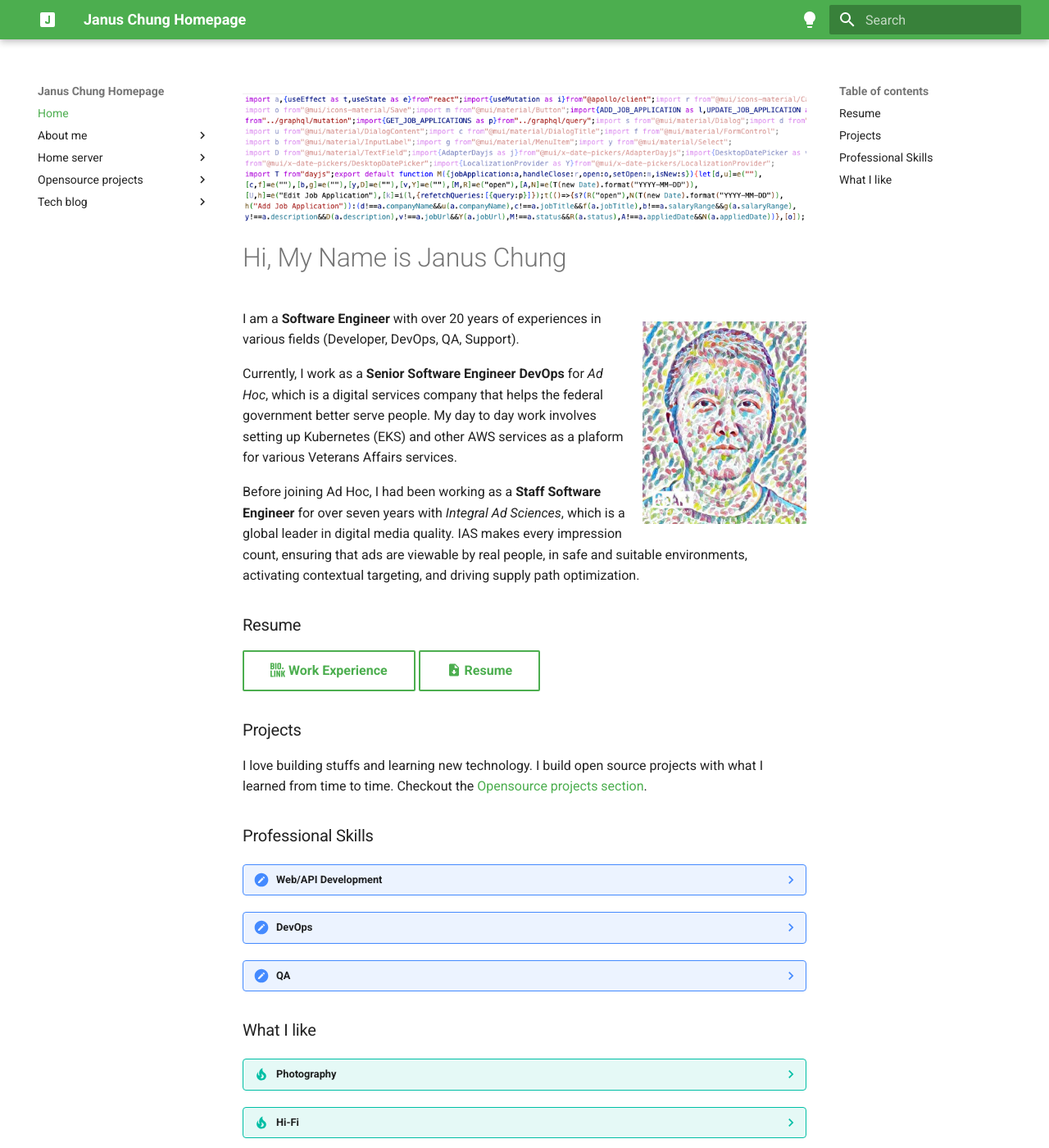
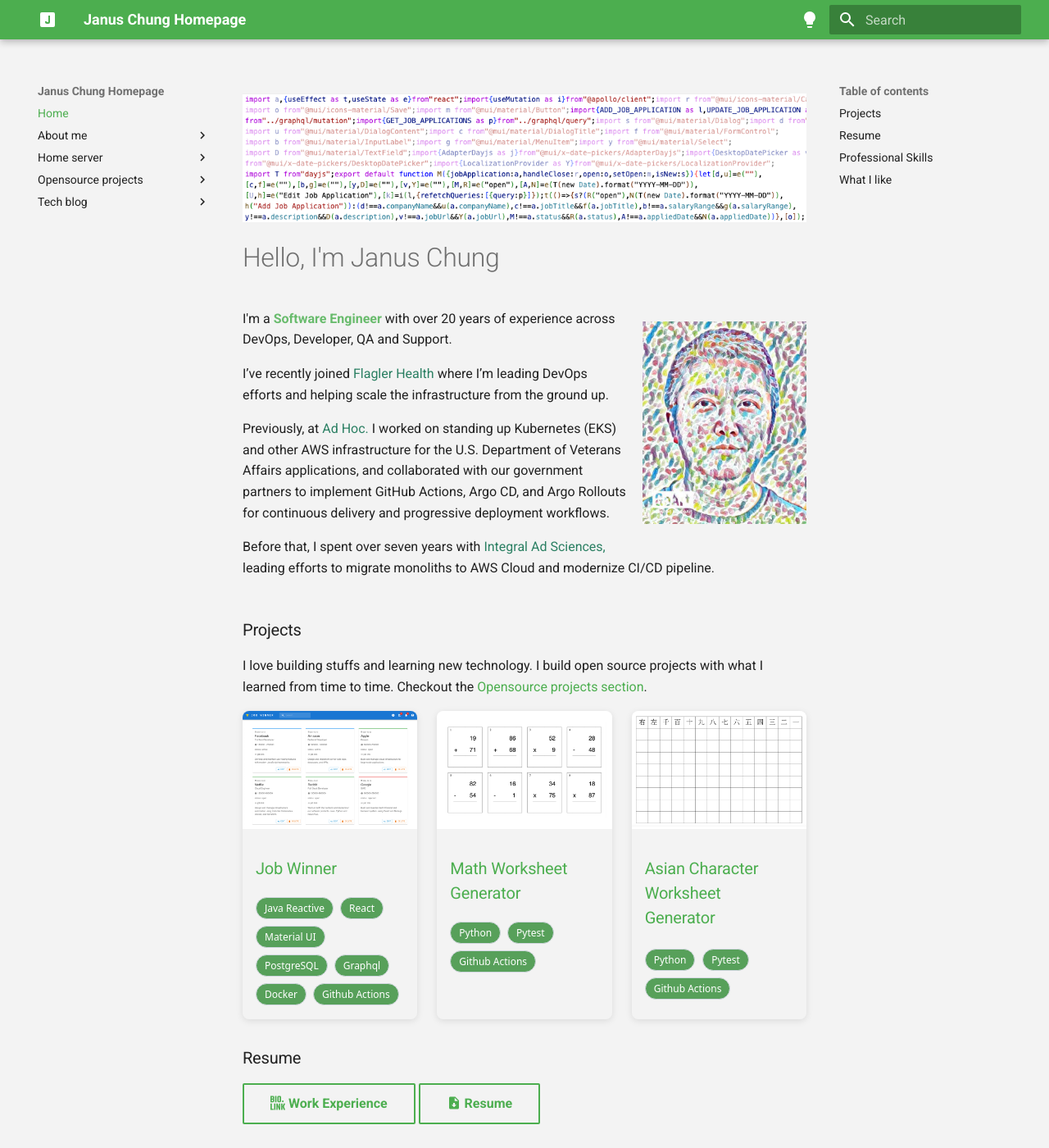
Before and after one commit to januschung/januschung.github.io, an MkDocs documentation site: the page built from docs/index.md, in a window 1280 px wide and 1400 px high. Shown: the whole window at 82% size. Built offline with MkDocs 1.6.1 and Material for MkDocs 9.7.7, drawn with Linux system fonts in a browser that asks for light colours.

Commit message:
update index (#43)

```diff
--- a/docs/index.md
+++ b/docs/index.md
@@ -1,35 +1,92 @@
 ![banner](./assets/light_banner.png#only-light)
 ![banner](./assets/dark_banner.png#only-dark)
-# Hi, My Name is Janus Chung
+# Hello, I'm Janus Chung
 ![banner](./assets/light_profile.jpg#only-light){ align=right width="200" }
 ![banner](./assets/dark_profile.png#only-dark){ align=right width="200" }
-I am a __Software Engineer__ with over 20 years of experiences in various fields (Developer, DevOps, QA, Support).
 
-Currently, I work as a __Senior Software Engineer DevOps__ for _Ad Hoc_, which is a digital services company that helps the federal government better serve people. My day to day work involves setting up Kubernetes (EKS) and other AWS services as a plaform for various Veterans Affairs services.
+<div class="hero-text">
+I'm a <strong>Software Engineer</strong> with over 20 years of experience across DevOps, Developer, QA and Support.
+</div>
 
-Before joining Ad Hoc, I had been working as a __Staff Software Engineer__ for over seven years with _Integral Ad Sciences_, which is a global leader in digital media quality. IAS makes every impression count, ensuring that ads are viewable by real people, in safe and suitable environments, activating contextual targeting, and driving supply path optimization.
+<div class="hero-text">
+I’ve recently joined
+  <span class="tooltip">Flagler Health
+    <span class="tooltip-text">Flagler Health empowers providers by leveraging the power of AI to help provide clinical and back-office support</span>
+  </span>
+where I’m leading DevOps efforts and helping scale the infrastructure from the ground up.
+</div>
 
+
+<div class="hero-text">
+Previously, at
+  <span class="tooltip">Ad Hoc.
+    <span class="tooltip-text">a digital services company that helps the federal government better serve people</span>
+  </span>
+ I worked on standing up Kubernetes (EKS) and other AWS infrastructure for the U.S. Department of Veterans Affairs applications, and collaborated with our government partners to implement GitHub Actions, Argo CD, and Argo Rollouts for continuous delivery and progressive deployment workflows.
+</div>
+
+<div class="hero-text">
+Before that, I spent over seven years with
+  <span class="tooltip">
+    Integral Ad Sciences,
+    <span class="tooltip-text">a global leader in digital media quality. IAS makes every impression count, ensuring that ads are viewable by real people, in safe and suitable environments, activating contextual targeting, and driving supply path optimization.</span>
+  </span>
+leading efforts to migrate monoliths to AWS Cloud and modernize CI/CD pipeline.
+</div>
+
+### Projects
+
+I love building stuffs and learning new technology. I build open source projects with what I learned from time to time. Checkout the [Opensource projects section](opensource-projects/asian-character-worksheet-generator).
+
+<div class="card-grid">
+
+  <div class="card">
+    <a class="card-link" href="./opensource-projects/job-winner/">
+      <img class="card-media" src="./assets/job-winner.png" alt="Job Winner">
+      <div class="card-content">
+        <h3 class="card-title">Job Winner</h3>
+        <span class="skill-pill">Java Reactive</span>
+        <span class="skill-pill">React</span>
+        <span class="skill-pill">Material UI</span>
+        <span class="skill-pill">PostgreSQL</span>
+        <span class="skill-pill">Graphql</span>
+        <span class="skill-pill">Docker</span>
+        <span class="skill-pill">Github Actions</span>
+      </div>
+    </a>
+  </div>
+  <div class="card">
+    <a class="card-link" href="./opensource-projects/math-worksheet-generator/">
+      <img class="card-media" src="./assets/math-worksheet-generator.png" alt="Math Worksheet Generator">
+      <div class="card-content">
+        <h3 class="card-title">Math Worksheet Generator</h3>
+        <span class="skill-pill">Python</span>
+        <span class="skill-pill">Pytest</span>
+        <span class="skill-pill">Github Actions</span>
+      </div>
+    </a>
+  </div>
+  <div class="card">
+    <a class="card-link" href="./opensource-projects/asian-character-worksheet-generator/">
+      <img class="card-media" src="./assets/asian-character-worksheet-generator.png" alt="Math Worksheet Generator">
+      <div class="card-content">
+        <h3 class="card-title">Asian Character Worksheet Generator</h3>
+        <p class="card-text">
+          <span class="skill-pill">Python</span>
+          <span class="skill-pill">Pytest</span>
+          <span class="skill-pill">Github Actions</span>
+        </p>
+      </div>
+    </a>
+  </div>
+</div>
 
 ### Resume
 
 [:simple-biolink: Work Experience](./about-me/work-experience.md){ .md-button }
 [:material-file-download: Resume](./assets/januschung_resume.pdf){ .md-button }
 
-### Projects
-
-I love building stuffs and learning new technology. I build open source projects with what I learned from time to time. Checkout the [Opensource projects section](opensource-projects/asian-character-worksheet-generator).
-
 ### Professional Skills
-
-??? note "Web/API Development"
-
-    - :fontawesome-brands-java: Java, Springboot, Spring Reactive
-    - :fontawesome-brands-python: Python
-    - :simple-php: PHP
-    - :fontawesome-brands-js: JavaScript, React, Angular
-    - :fontawesome-brands-golang: Go
-    - :simple-mysql: MySQL, :simple-postgresql: Postgres, :simple-amazondynamodb: DynamoDB
-    - REST, :simple-graphql: GraphQL
 
 ??? note "DevOps"
 
@@ -43,6 +100,16 @@
     - :simple-datadog: DataDog
     - :simple-auth0: Auth0
     - :simple-vault: Vault
+
+??? note "Development"
+
+    - :fontawesome-brands-java: Java, Springboot, Spring Reactive
+    - :fontawesome-brands-python: Python
+    - :simple-php: PHP
+    - :fontawesome-brands-js: JavaScript, React, Angular
+    - :fontawesome-brands-golang: Go
+    - :simple-mysql: MySQL, :simple-postgresql: Postgres, :simple-amazondynamodb: DynamoDB
+    - REST, :simple-graphql: GraphQL
 
 ??? note "QA"
 
--- /dev/null
+++ b/docs/styles/extra.css
@@ -0,0 +1,153 @@
+:root, [data-md-color-scheme=default] {
+  --md-default-bg-color: #f3f3f3;
+  --md-default-bg-color--light: #ffffff;
+  --md-default-bg-color--lighter: #f0f2f5;
+}
+
+.hero-text {
+  opacity: 0;
+  transform: translateY(20px);
+  animation: slideIn 1.5s ease-out forwards;
+  padding-bottom: 16px;
+}
+
+@keyframes slideIn {
+  to {
+    opacity: 1;
+    transform: translateY(0);
+  }
+}
+
+.hero-text strong {
+  color: #68bb6c; /* A subtle green shade */
+  font-weight: bold;
+}
+
+.hero-section {
+  background: linear-gradient(to right, #f0f4f8, #d9e2ec);
+}
+
+.card-grid {
+  display: flex;
+  flex-wrap: wrap;
+  justify-content: space-between;
+  gap: 1.5em;
+}
+
+.card {
+  flex: 1 1 calc(33.333% - 1em);
+  max-width: calc(33.333% - 1em);
+  display: flex;
+  flex-direction: column;
+  border-radius: 8px;
+  overflow: hidden;
+  background-color: var(--md-default-bg-color);
+  box-shadow: 0 2px 8px rgba(0, 0, 0, 0.1);
+  transition: transform 0.2s ease, box-shadow 0.2s ease, background-color 0.2s ease;
+}
+
+.card:hover {
+  transform: scale(1.03);
+  box-shadow: 0 6px 16px rgba(29, 173, 82, 0.2);
+  background-color: rgba(104, 187, 108, 0.15); /* subtle highlight */
+}
+
+
+.card-media {
+  width: 100%;
+  max-width: 300;
+  height: auto;
+  max-height: 200;
+  object-fit: contain;
+  margin: 0 auto;
+  display: block;
+}
+
+.card-content {
+  padding: 1px 16px;
+}
+
+
+.card-title {
+  font-size: 1.25rem;
+  font-weight: 600;
+  margin: 0 0 0.5em 0;
+}
+
+.card-text {
+  font-size: 0.95rem;
+  color: var(--md-default-fg-color--lighter);
+}
+
+/* Responsive: stack on smaller screens */
+@media (max-width: 960px) {
+  .card {
+    flex: 1 1 100%;
+    max-width: 100%;
+  }
+}
+
+.tooltip {
+  position: relative;
+  cursor: help;
+  color: #2a7f62;
+  font-weight: 500;
+}
+
+.tooltip .tooltip-text {
+  visibility: hidden;
+  opacity: 0;
+  width: max-content;
+  max-width: 200px;
+  background-color: #00bda4;
+  color: #fff;
+  text-align: left;
+  padding: 6px 10px;
+  border-radius: 6px;
+  position: absolute;
+  z-index: 10;
+  bottom: 125%; /* position above */
+  left: 50%;
+  transform: translateX(-50%);
+  transition: opacity 0.3s;
+  font-size: 0.85rem;
+  line-height: 1.2;
+  white-space: normal;
+}
+
+/* Tooltip arrow */
+.tooltip .tooltip-text::after {
+  content: '';
+  position: absolute;
+  top: 100%;
+  left: 50%;
+  margin-left: -5px;
+  border-width: 5px;
+  border-style: solid;
+  border-color: #00bda4 transparent transparent transparent;
+}
+
+/* Show on hover */
+.tooltip:hover .tooltip-text {
+  visibility: visible;
+  opacity: 1;
+}
+
+.skill-pill {
+  display: inline-block;
+  padding: 3px 10px;
+  margin: 4px 4px 4px 0;
+  font-size: 12px;
+  font-weight: 500;
+  color: #ffffff;
+  background-color: #57a05a;
+  border: 1px solid #d0d7de;
+  border-radius: 2em;
+  font-family: system-ui, sans-serif;
+}
+
+
+.skill-pill:hover {
+  background-color: #d0ebdd;
+  color: #1e5f4a;
+}
--- a/mkdocs.yml
+++ b/mkdocs.yml
@@ -53,3 +53,6 @@
       link: https://www.linkedin.com/in/janus/
     - icon: fontawesome/brands/github
       link: https://github.com/januschung
+
+extra_css:
+  - styles/extra.css
```
Also changed, not shown: docs/about-me/work-experience.md (+16 -1 lines), docs/opensource-projects/job-winner.md (+8 -8 lines), docs/tech-blog/devops/auto-renew-kubeconfig.md (added, +102 -0 lines), docs/assets/asian-character-worksheet-generator.png (added), docs/assets/job-winner.png (added), docs/assets/math-worksheet-generator.png (added), docs/assets/opensource-projects/job-winner/add.png (renamed from docs/assets/job-winner/add.png), docs/assets/opensource-projects/job-winner/edit.png (renamed from docs/assets/job-winner/edit.png), docs/assets/opensource-projects/job-winner/index.png (renamed from docs/assets/job-winner/index.png), docs/assets/opensource-projects/job-winner/interview-list.png (renamed from docs/assets/job-winner/interview-list.png), docs/assets/opensource-projects/job-winner/interview.png (renamed from docs/assets/job-winner/interview.png), docs/assets/opensource-projects/job-winner/new.png (renamed from docs/assets/job-winner/new.png), docs/assets/opensource-projects/job-winner/offer-list.png (renamed from docs/assets/job-winner/offer-list.png), docs/assets/opensource-projects/job-winner/offer.png (renamed from docs/assets/job-winner/offer.png), 2 more files.
